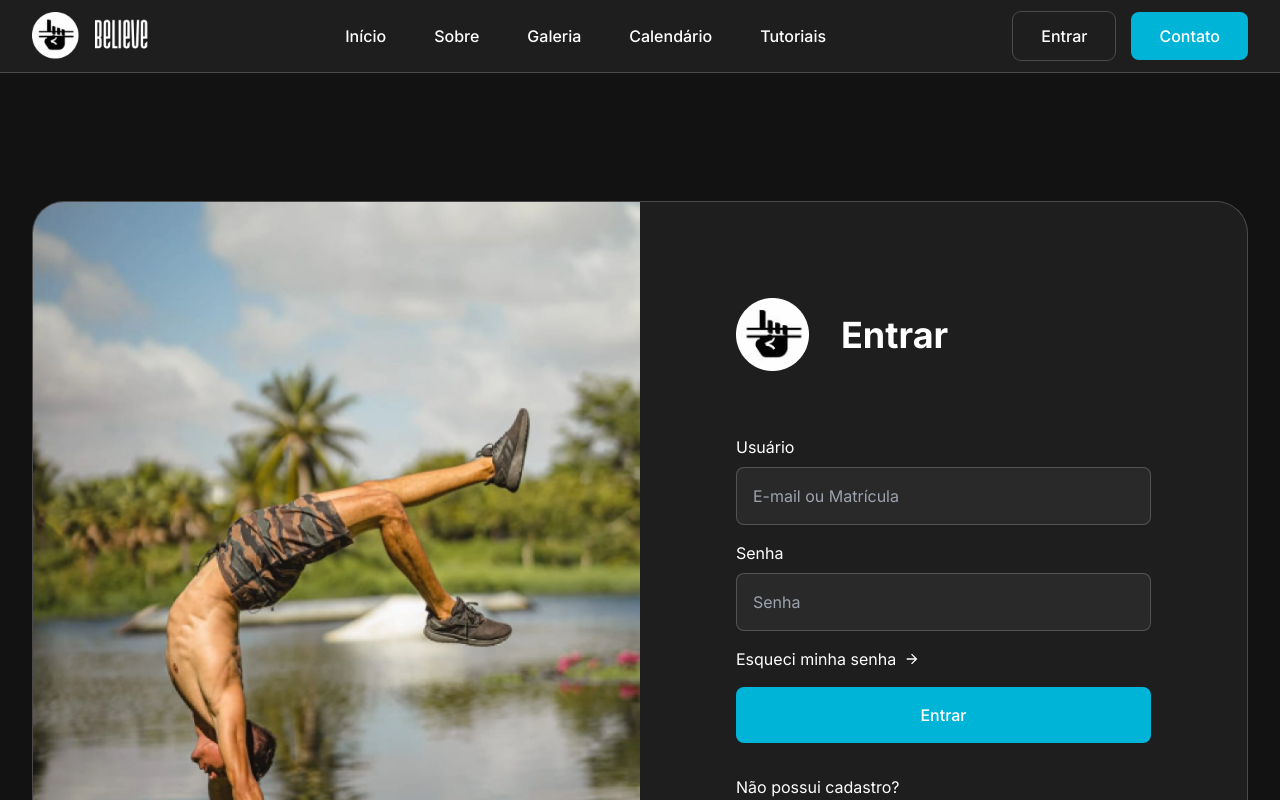
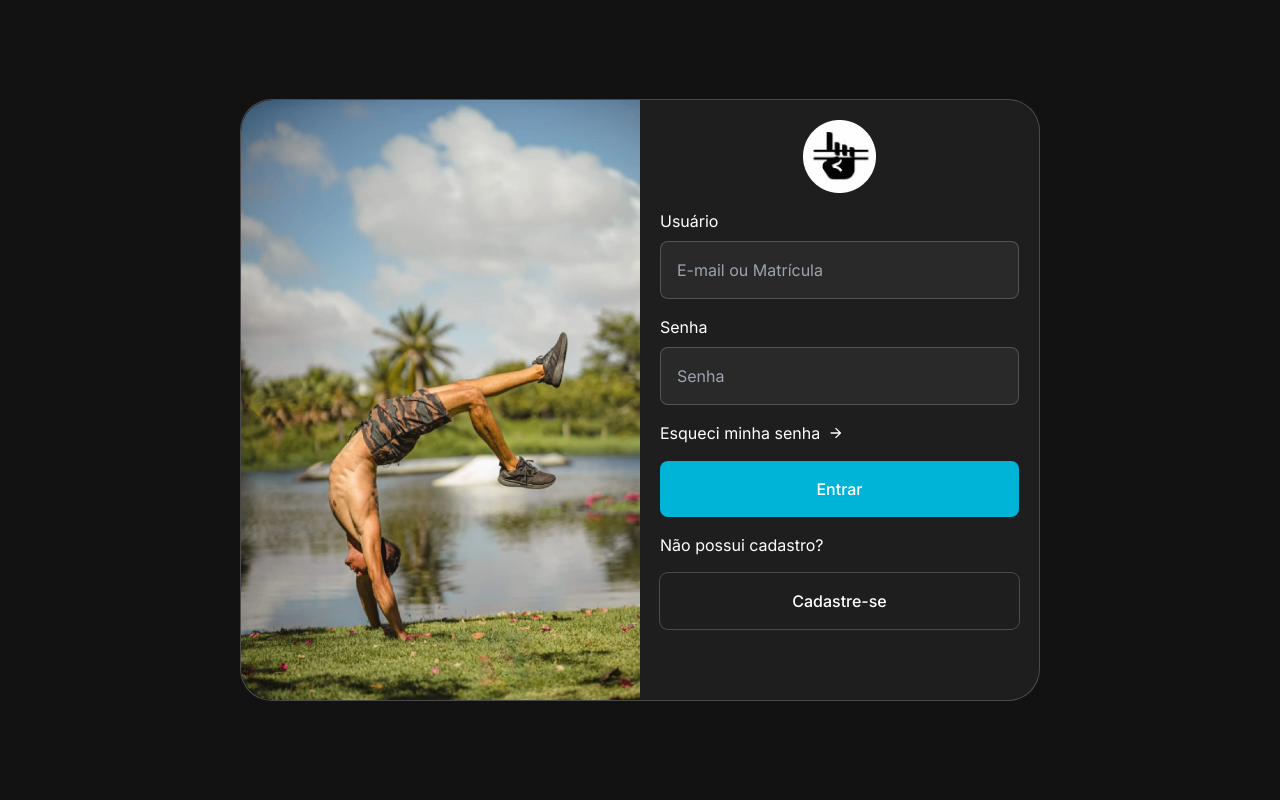
Before and after one commit to Matt-Gary/project-believe-front, a React (Vite) app: page /login in a window 1280 px wide. Shown: the top 800 px of the page. Built offline with nearby package versions, Linux system fonts and the light colour scheme.

Commit message:
feat:login form

```diff
--- a/src/Router..jsx
+++ b/src/Router..jsx
@@ -15,18 +15,16 @@ export function Router() {
     <Routes>
       <Route path="/" element={<DefaultLayout />}>
         <Route index element={<HomePage />} />
-        <Route path="cadastro" element={<SignUpPage />} />
-        <Route path="login" element={<LoginPage />} />
-        <Route path="esqueci_minha_senha" element={<ForgotPasswordPage />} />
-        <Route
-          path="reset-password/:token"
-          element={<PasswordRecoveryPage />}
-        />
         <Route path="admin" element={<AdminPage />} />
         <Route path="sobre" element={<AboutPage />} />
         <Route path="contato" element={<ContactPage />} />
         <Route path="*" element={<ErrorPage />} />
       </Route>
+
+      <Route path="cadastro" element={<SignUpPage />} />
+      <Route path="login" element={<LoginPage />} />
+      <Route path="esqueci_minha_senha" element={<ForgotPasswordPage />} />
+      <Route path="reset-password/:token" element={<PasswordRecoveryPage />} />
     </Routes>
   );
 }
--- a/src/pages/Login/LoginPage.jsx
+++ b/src/pages/Login/LoginPage.jsx
@@ -4,6 +4,7 @@ import LoginImage from "../../assets/login-page-image.webp";
 import LogoSmall from "../../assets/logo-sm.png";
 import { MdArrowForward } from "react-icons/md";
 import api from "../../api"; // Import the loginUser function
+import { Input } from "./ui/Input";
 
 export function LoginPage() {
   const {
@@ -27,79 +28,63 @@ export function LoginPage() {
   };
 
   return (
-    <main>
-      <section className="flex min-h-screen items-center justify-center pb-32 pt-32">
-        <div className="wrapper card-glass grid grid-cols-2 overflow-hidden rounded-[2rem]">
-          <div className="relative overflow-hidden">
-            <img src={LoginImage} alt="" className="absolute bottom-0" />
+    <main className="flex min-h-screen items-center">
+      <div className="card-glass mx-auto grid h-screen w-full grid-cols-1 overflow-hidden md:grid-cols-2 lg:h-auto lg:max-w-[800px] lg:rounded-[2rem]">
+        <div className="hidden md:block">
+          <img
+            className="object-cover md:h-full lg:rounded-bl-[2rem] lg:rounded-tl-[2rem]"
+            src={LoginImage}
+            alt="hero"
+          />
         </div>
-          <div className="max-w-[700px] p-24">
-            <div className="mb-16 flex items-center gap-8">
-              <img src={LogoSmall} alt="" />
-              <h1 className="text-4xl font-bold">Entrar</h1>
-            </div>
-            <div className="mb-8 flex flex-col gap-4">
-              <div className="flex flex-col">
-                <label htmlFor="loginId" className="mb-2">
-                  Usuário
-                </label>
-                <input
+
+        <form
+          onSubmit={handleSubmit(onSubmit)}
+          className="flex flex-col space-y-4 p-5"
+        >
+          <Link to="/">
+            <img className="mx-auto" src={LogoSmall} alt="" />
+          </Link>
+
+          <Input
+            id="Usuário"
+            placeholder="E-mail ou Matrícula"
             type="text"
-                  id="loginId"
-                  placeholder="E-mail ou Matrícula"
-                  className={`card-glass rounded-lg p-4 focus:border focus:border-accent ${
-                    errors?.user ? "input-error" : ""
-                  }`}
             {...register("user", { required: true })}
+            aria-invalid={errors.user ? "true" : "false"}
           />
-                {errors?.user?.type == "required" && (
-                  <span className="pt-3 text-sm text-red-500">
+          {errors.user && (
+            <span className="text-start text-sm text-red-500">
               Este campo é obrigatório.
             </span>
           )}
-              </div>
-              <div className="flex flex-col">
-                <label htmlFor="loginPassword" className="mb-2">
-                  Senha
-                </label>
-                <input
+
+          <Input
+            id="Senha"
+            placeholder="Senha"
             type="password"
-                  id="loginPassword"
-                  placeholder="Senha"
-                  className={`card-glass rounded-lg p-4 focus:border focus:border-accent ${
-                    errors?.password ? "input-error" : ""
-                  }`}
-                  {...register("password", { required: true, minLength: 8 })}
+            {...register("password", { required: true })}
+            aria-invalid={errors.password ? "true" : "false"}
           />
-                {errors?.password?.type == "minLength" && (
-                  <span className="pt-3 text-sm text-red-500">
-                    A senha deve conter no mínimo 8 caracteres.
-                  </span>
-                )}
-                {errors?.password?.type == "required" && (
-                  <span className="pt-3 text-sm text-red-500">
+          {errors.password && (
+            <span className="text-start text-sm text-red-500">
               Este campo é obrigatório.
             </span>
           )}
-              </div>
+
           <Link to="/esqueci_minha_senha" className="link w-fit">
             Esqueci minha senha
             <MdArrowForward />
           </Link>
-              <button
-                onClick={() => handleSubmit(onSubmit)()}
-                className="button w-full"
-              >
+          <button type="submit" className="button w-full">
             Entrar
           </button>
-            </div>
           <div className="mb-4">Não possui cadastro?</div>
           <Link to="/cadastro" className="button-ghost w-full">
             Cadastre-se
           </Link>
+        </form>
       </div>
-        </div>
-      </section>
     </main>
   );
 }
--- /dev/null
+++ b/src/pages/Login/ui/Input.jsx
@@ -0,0 +1,19 @@
+import React from "react";
+
+export const Input = React.forwardRef(
+  ({ id, placeholder, type = "text", ...props }, ref) => {
+    return (
+      <div className="flex flex-col gap-2">
+        <label htmlFor={id}>{id}</label>
+        <input
+          ref={ref}
+          className="card-glass rounded-lg p-4 focus:border focus:border-accent"
+          type={type}
+          id={id}
+          placeholder={placeholder}
+          {...props}
+        />
+      </div>
+    );
+  },
+);
```
Also changed, not shown: src/index.css (+0 -48 lines). Lines whose indentation alone changed are shown as unchanged.
